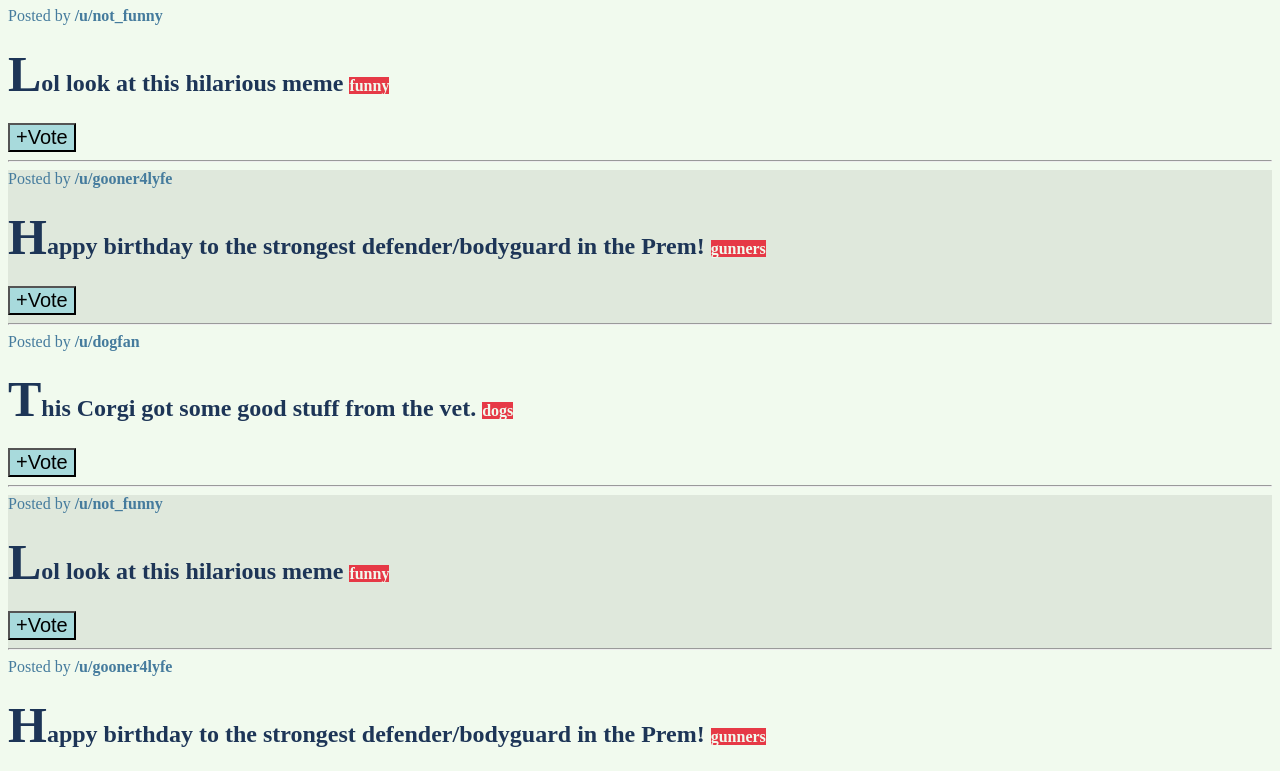
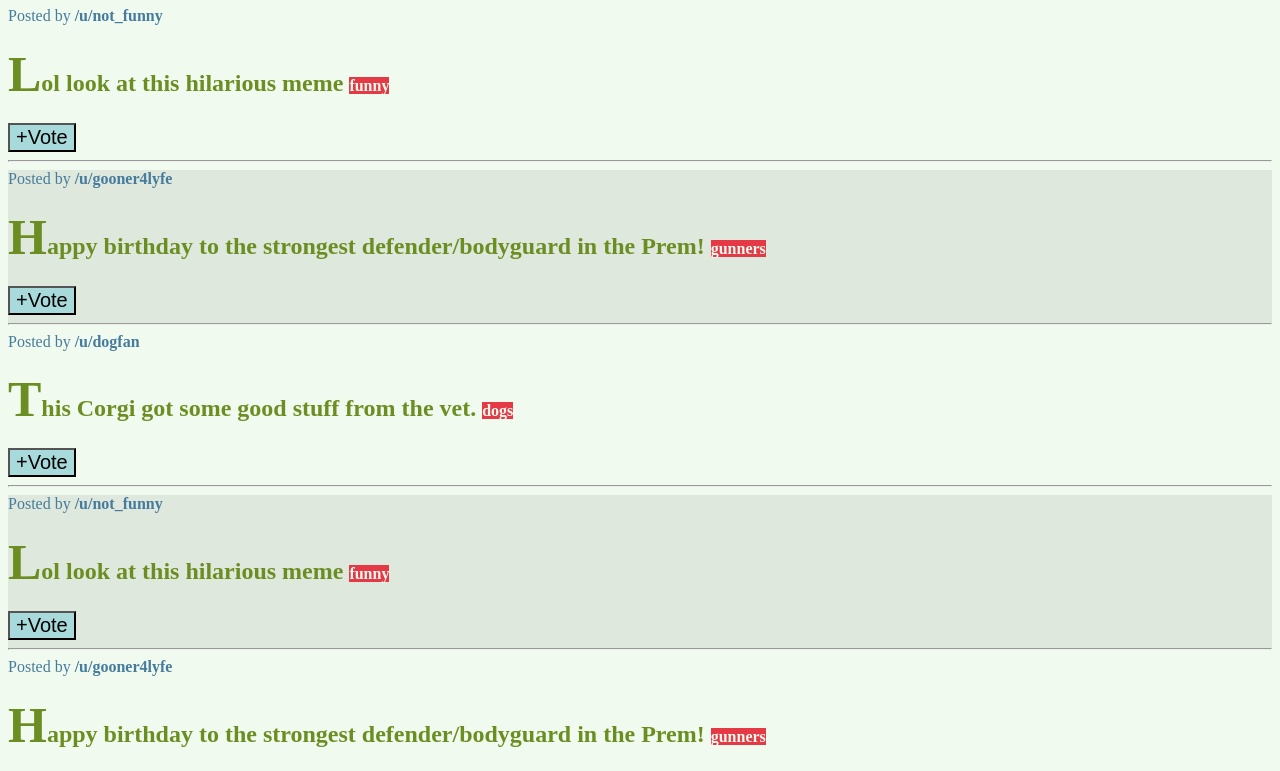
Before and after one commit to ChoJinmok/udemyBootcamp2022, a plain HTML site: page index3.html in a window 1280 px wide. Shown: the part 121-892 px from the top of the page. Drawn offline with Linux system fonts and the light colour scheme.

Commit message:
the cascade

```diff
--- a/index3.html
+++ b/index3.html
@@ -5,6 +5,7 @@
     <meta name="viewport" content="width=device-width, initial-scale=1.0" />
     <title>CSS Selectors</title>
     <link rel="stylesheet" href="app3.css" />
+    <link rel="stylesheet" href="more_styles.css"
   </head>
 
   <body>
--- /dev/null
+++ b/more_styles.css
@@ -0,0 +1,4 @@
+h1,
+h2 {
+  color: olivedrab;
+}
```
